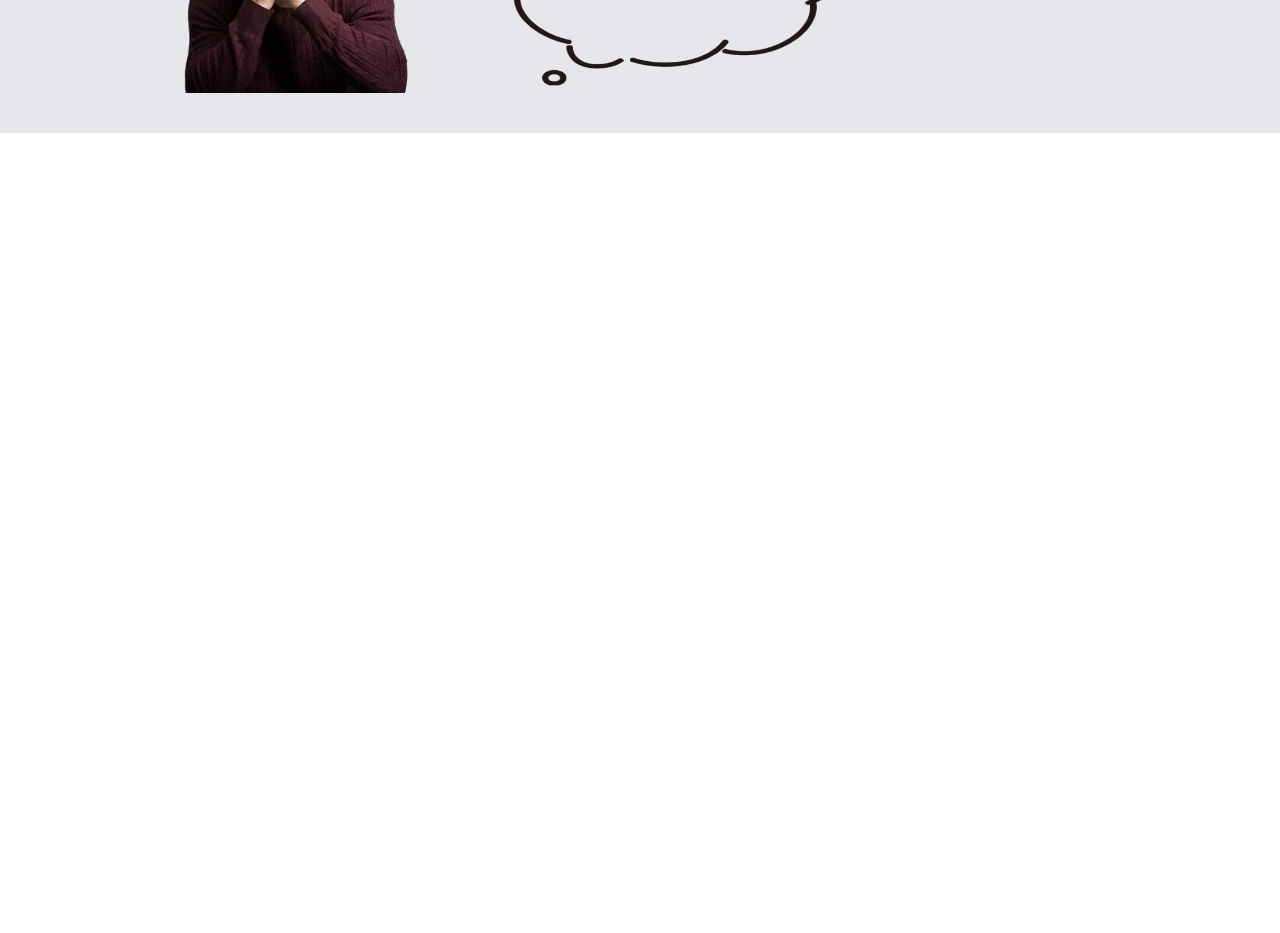
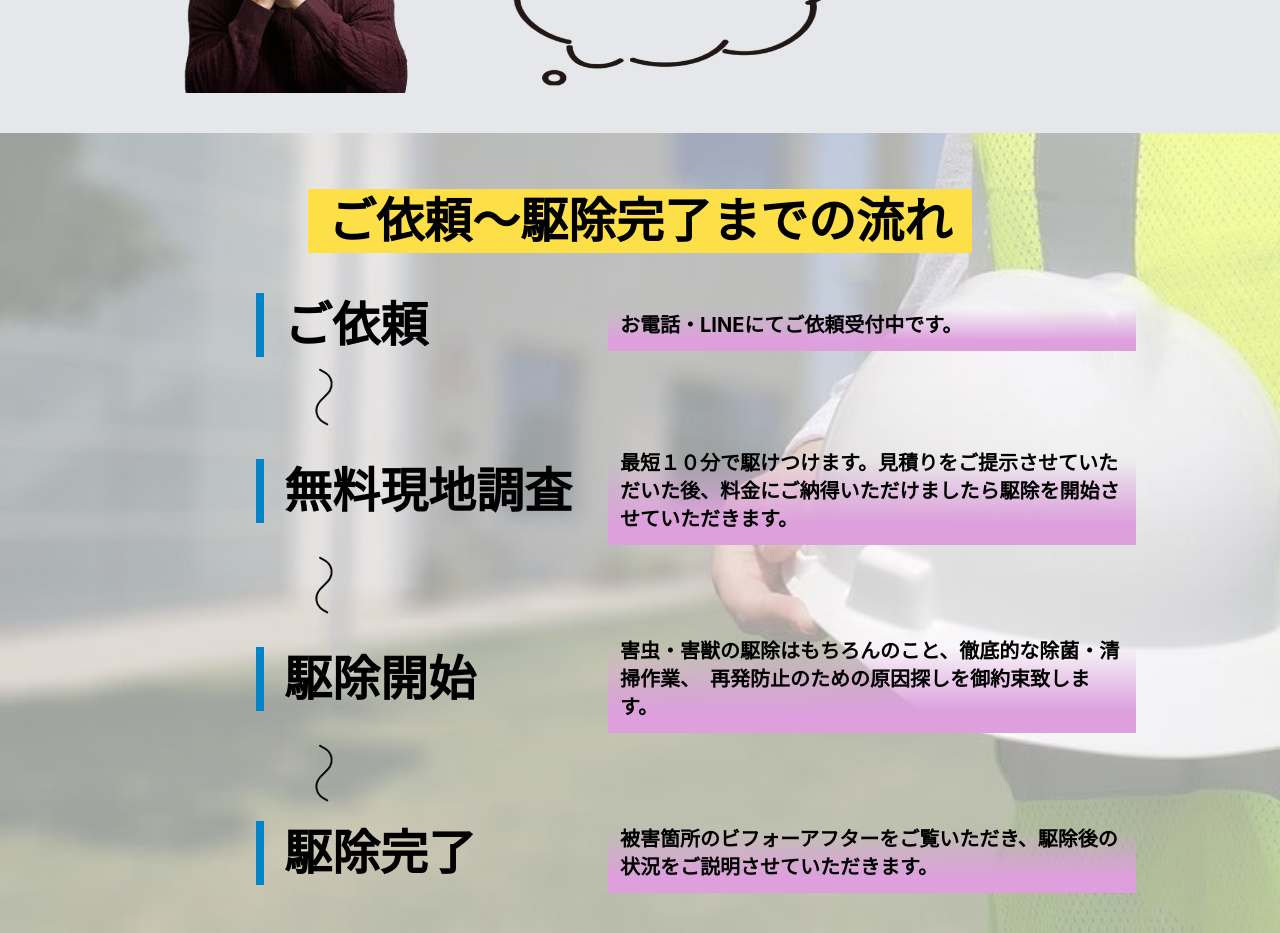
Before and after one commit to ss1119/gaityu-kujo-han, a React (Create React App) app: page / in a window 1280 px wide. Shown: the part 3360-4293 px from the top of the page. Before the commit the page ends 3493 px from the top, so only its background shows below. Built offline with nearby package versions, Linux system fonts and the light colour scheme.

Commit message:
make PC ver

```diff
--- /dev/null
+++ b/src/components/templates/RequestFlow.tsx
@@ -0,0 +1,30 @@
+import { Flow } from "../parts/Flow";
+import { Wave } from "../parts/Wave";
+
+export const RequestFlow = () => {
+  return (
+    <div className="flex flex-col items-center request-flow-bg pt-5 pb-5 md:pt-14 md:pb-10 md:h-screen">
+      <div className="flex justify-center items-center p-2 font-bold bg-yellow-300 text-xl md:px-5 md:mb-10 md:text-5xl">
+        ご依頼〜駆除完了までの流れ
+      </div>
+      <div className="flex flex-col w-full md:pl-64 md:pr-36">
+        <Flow title="ご依頼" text="お電話・LINEにてご依頼受付中です。" />
+        <Wave />
+        <Flow
+          title="無料現地調査"
+          text="最短１０分で駆けつけます。見積りをご提示させていただいた後、料金にご納得いただけましたら駆除を開始させていただきます。"
+        />
+        <Wave />
+        <Flow
+          title="駆除開始"
+          text="害虫・害獣の駆除はもちろんのこと、徹底的な除菌・清掃作業、　再発防止のための原因探しを御約束致します。"
+        />
+        <Wave />
+        <Flow
+          title="駆除完了"
+          text="被害箇所のビフォーアフターをご覧いただき、駆除後の状況をご説明させていただきます。"
+        />
+      </div>
+    </div>
+  );
+};
--- a/src/components/views/Home.tsx
+++ b/src/components/views/Home.tsx
@@ -3,6 +3,7 @@ import { TopPageContents } from "../parts/TopPageContents";
 import { Damage } from "../templates/Damage";
 import { Descriptions } from "../templates/Descriptions";
 import { Reason } from "../templates/Reason";
+import { RequestFlow } from "../templates/RequestFlow";
 
 export const Home = () => {
   return (
@@ -12,6 +13,7 @@ export const Home = () => {
       <Descriptions />
       <Reason />
       <Damage />
+      <RequestFlow />
     </div>
   );
 };
```
